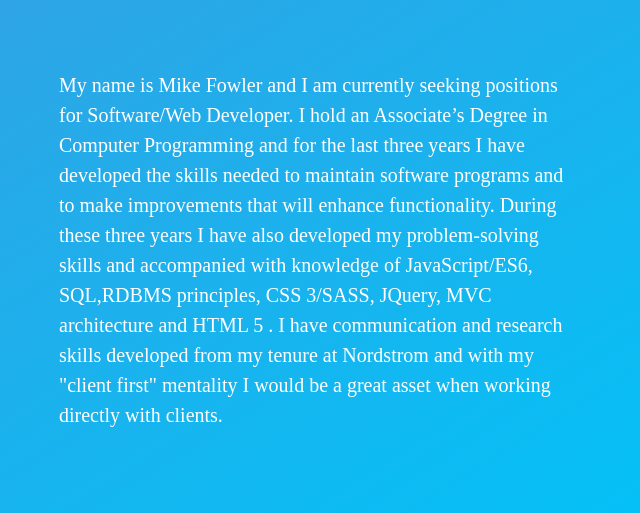
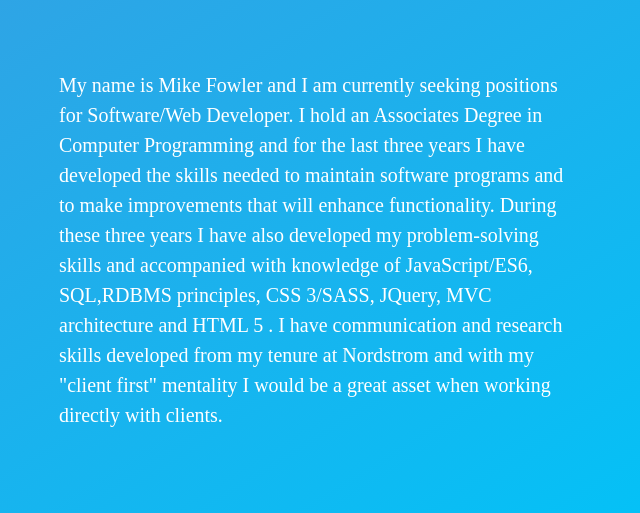
Before and after one commit to fowler-mychale/ArduinoProjects, a plain HTML site: page index.html in a window 1280 px wide. Shown: the part 280-793 px from the top of the page, 596-1236 px from the left. Drawn offline with nearby package versions, Linux system fonts and the light colour scheme; files whose address does not match are found by name.

Commit message:
spelling correction

```diff
--- a/index.html
+++ b/index.html
@@ -33,7 +33,7 @@
 						<div class="animated zoomIn" id="cover" style="font-family: Calisto MT;">
 			<p>
               My name is Mike Fowler and I am currently seeking positions for Software/Web Developer.
-	          I hold an Associate’s Degree in Computer Programming and for the last three years I have developed the skills needed to maintain software
+	          I hold an Associates Degree in Computer Programming and for the last three years I have developed the skills needed to maintain software
 	          programs and to make improvements that will enhance functionality. During these three years I have also developed my problem-solving skills and accompanied
 	          with knowledge of JavaScript/ES6, SQL,RDBMS principles, CSS 3/SASS, JQuery, MVC architecture and HTML 5 .
               I have communication and research skills developed from my tenure at
```
